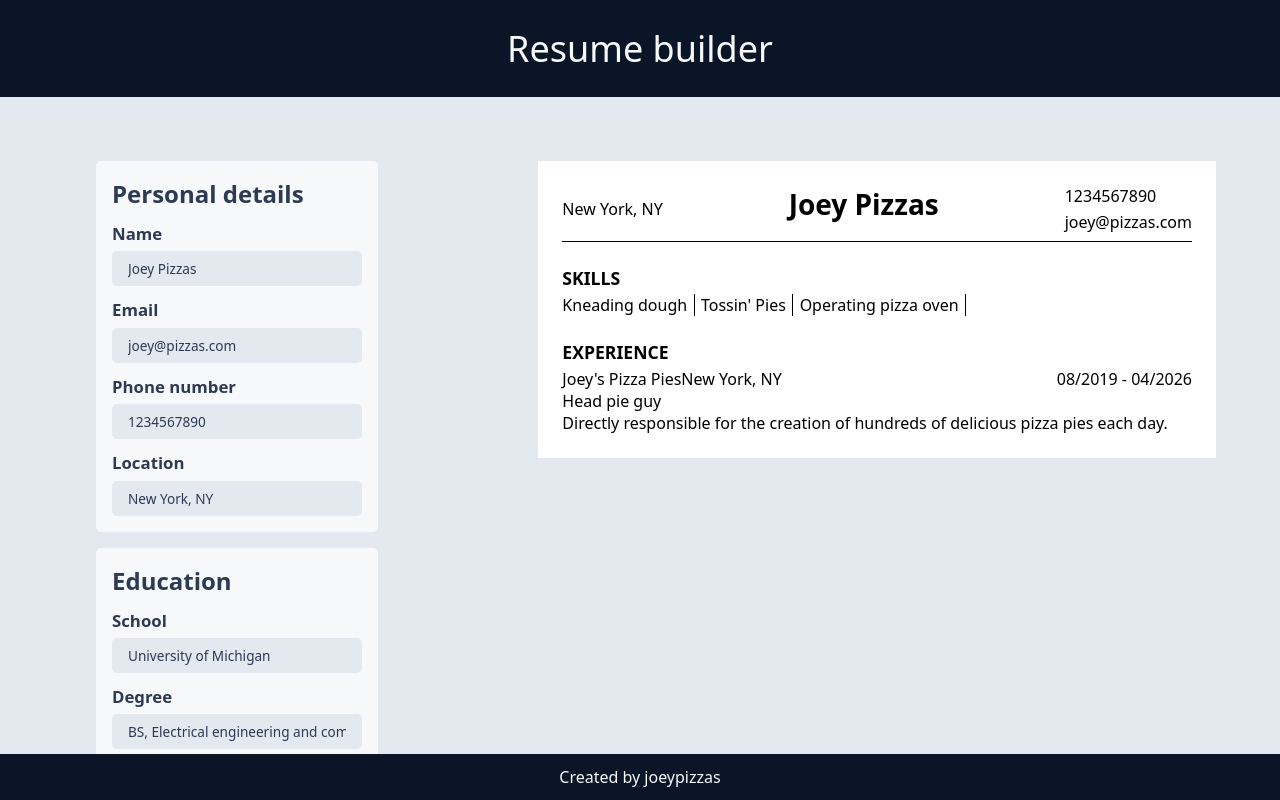
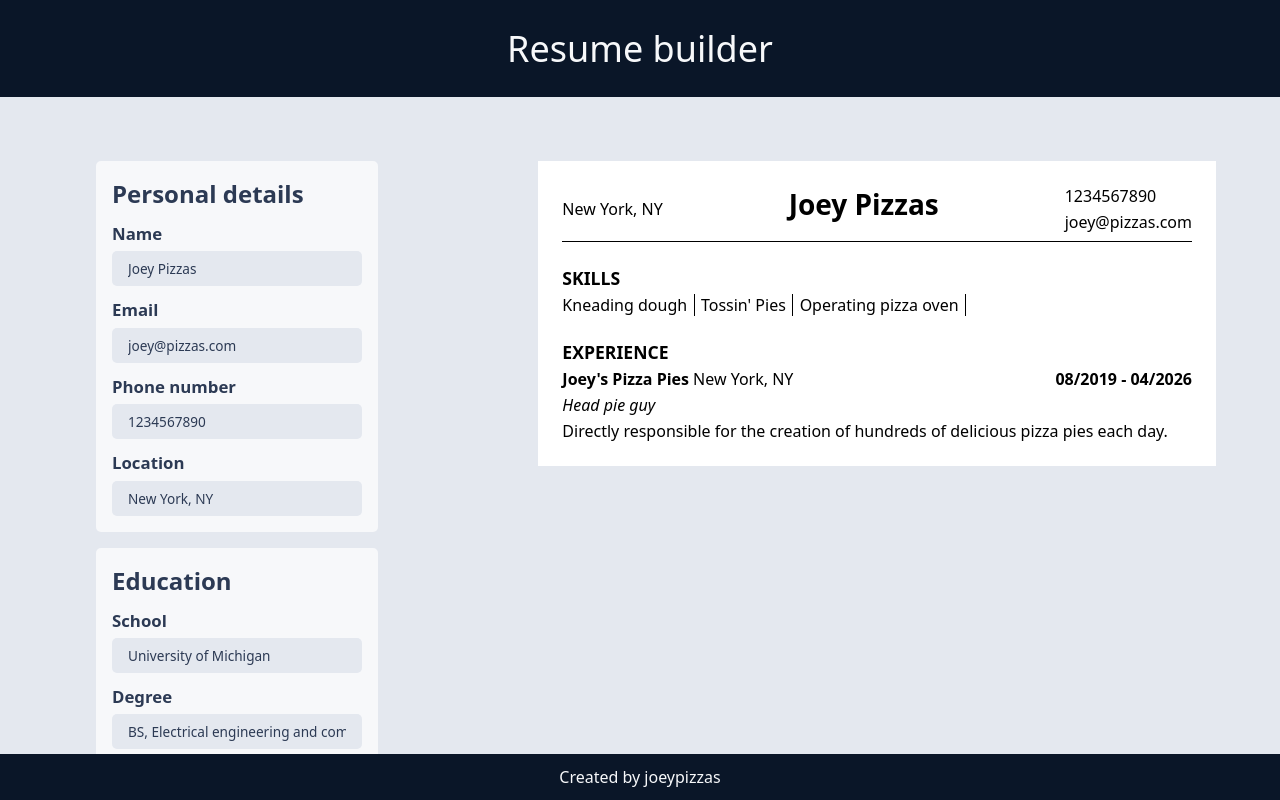
Before and after one commit to joeypizzas/resume-app, a React (Vite) app: page / in a window 1280 px wide. Built offline with nearby package versions, Linux system fonts and the light colour scheme.

Commit message:
finished styling previewitem

```diff
--- a/src/components/PreviewItem/PreviewItem.css
+++ b/src/components/PreviewItem/PreviewItem.css
@@ -3,6 +3,7 @@
 .preview-item {
   display: flex;
   flex-direction: column;
+  gap: 0.25rem;
 }
 
 .organization-location-date {
@@ -12,19 +13,17 @@
 
 .organization-location {
   display: flex;
+  gap: 0.25rem;
 }
 
 .organization {
-}
-
-.location {
+  font-weight: 900;
 }
 
 .date {
+  font-weight: 700;
 }
 
 .position-or-study {
+  font-style: italic;
 }
-
-.description {
-}
```
